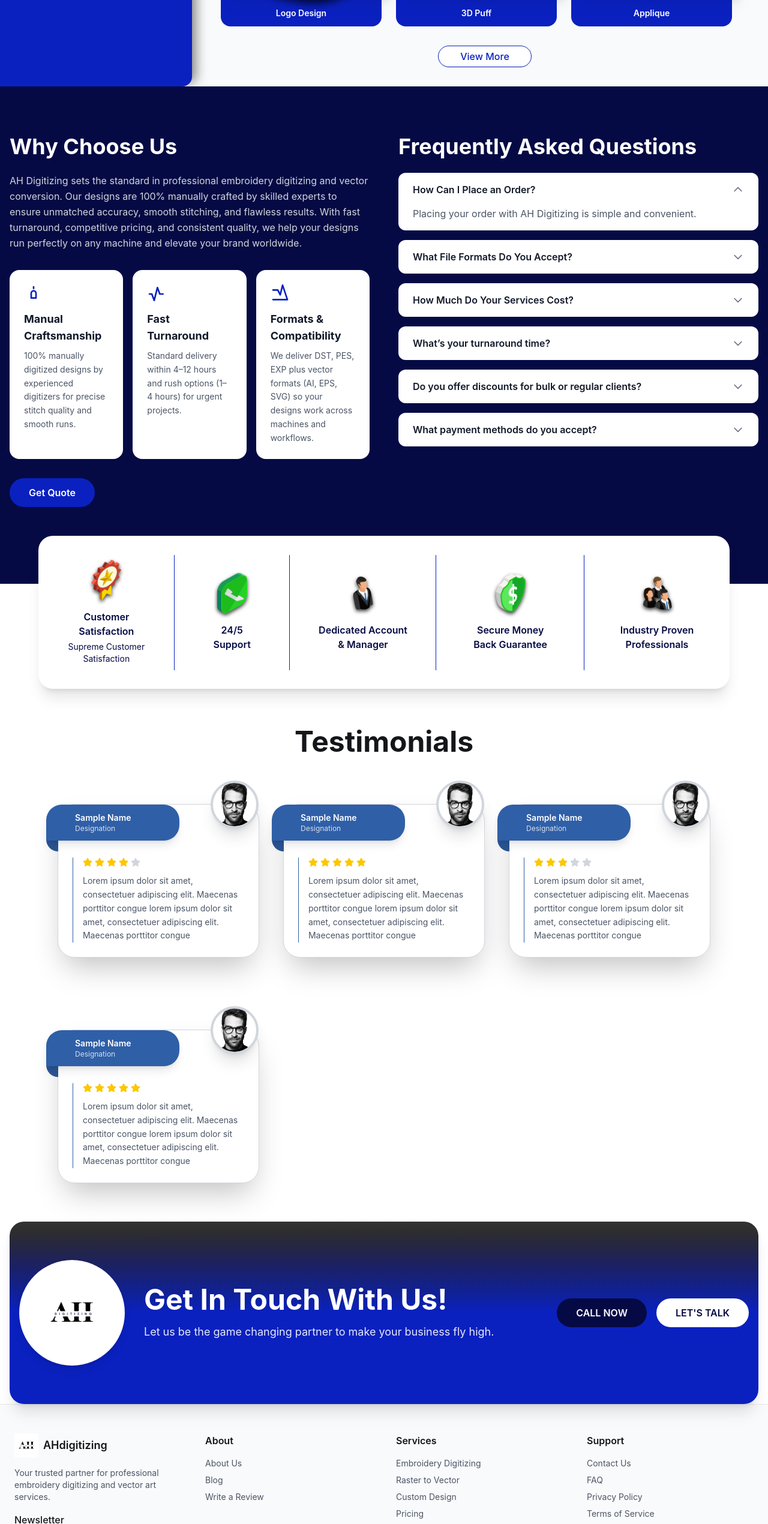
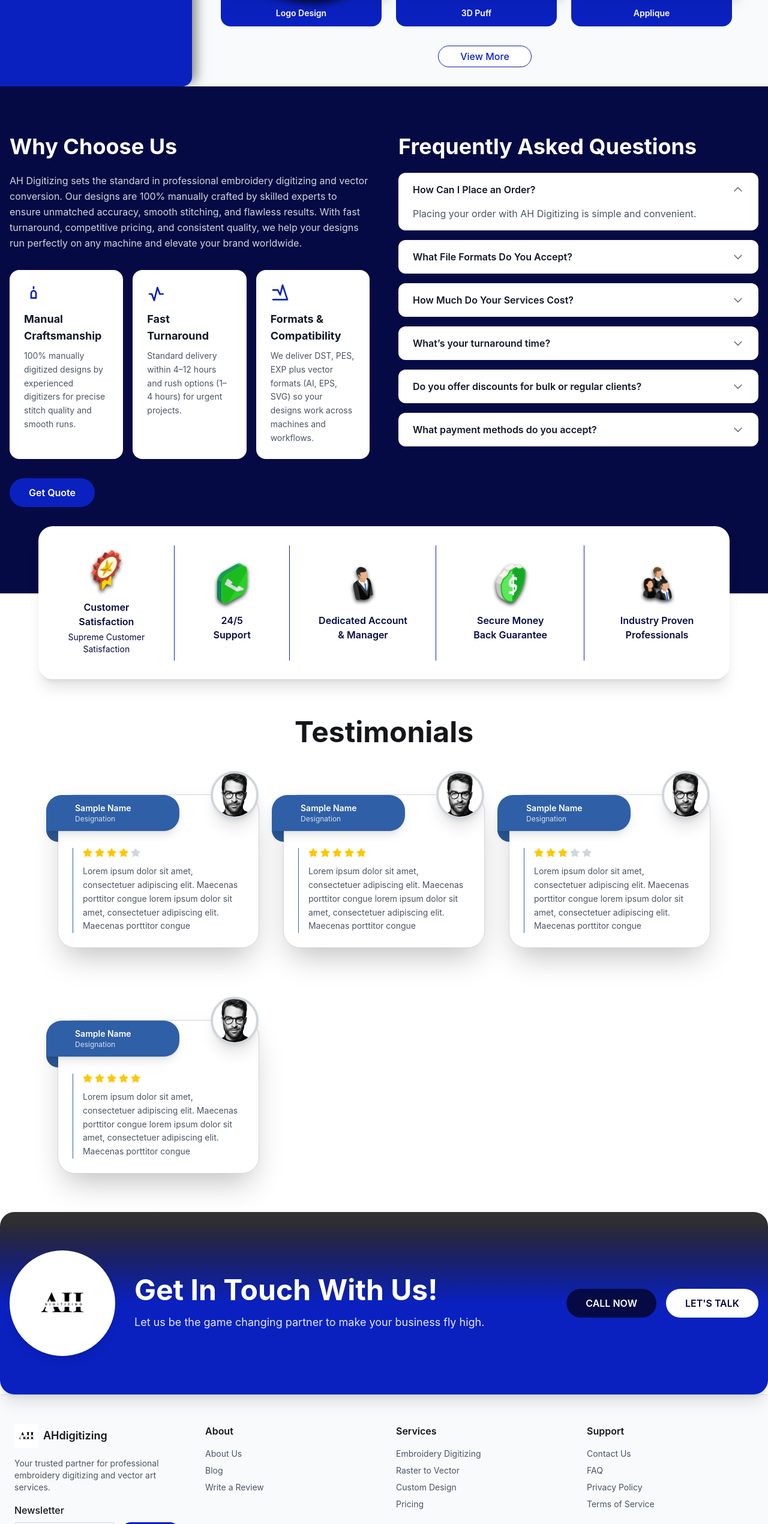
Before and after one commit to fourgoAgency/Ah-digitizing, a Next.js app: page / in a window 1280 px wide. Shown: the part 4701-7241 px from the top of the page at 60% size. Built offline with nearby package versions, Linux system fonts and the light colour scheme.

Commit message:
`Removed unnecessary class names and updated styles in multiple components`

```diff
--- a/components/home/CTA.tsx
+++ b/components/home/CTA.tsx
@@ -5,7 +5,7 @@ import { useState } from "react";
 export default function CTABanner() {
   const [hovered, setHovered] = useState(false);
   return (
-    <section className="bg-linear-to-t from-primary via-primary to-black/80 py-16 mx-4 rounded-3xl shadow-xl">
+    <section className="bg-linear-to-t from-primary via-primary to-black/80 py-16 rounded-3xl shadow-xl">
       <div className="max-w-7xl mx-auto px-4">
         <div className="flex flex-col md:flex-row items-center justify-between gap-8">
           {/* Left Side - Logo/Icon */}
--- a/components/home/FeaturedSection.tsx
+++ b/components/home/FeaturedSection.tsx
@@ -35,7 +35,7 @@ const FeaturesSection = () => {
     <div className="bg-white py-10 shadow-xl rounded-3xl
                 max-w-6xl mx-auto
                 relative
-                -mt-20 z-20">
+                -mt-28 z-20">
 
       <div className="max-w-6xl mx-auto flex flex-col md:flex-row items-center justify-between gap-6 md:gap-0">
         {features.map((feature, idx) => (
--- a/components/home/WhyChooseUs.tsx
+++ b/components/home/WhyChooseUs.tsx
@@ -58,7 +58,7 @@ export default function WhyChooseAndFAQ() {
   };
 
   return (
-    <section className="py-20 bg-[#050A44] text-white relative pb-32">
+    <section className="py-20 bg-[#050A44] text-white relative pb-36">
       <div className="max-w-7xl mx-auto px-4">
         <div className="grid grid-cols-1 lg:grid-cols-2 gap-12">
           {/* Left Side - Why Choose Us */}
```
